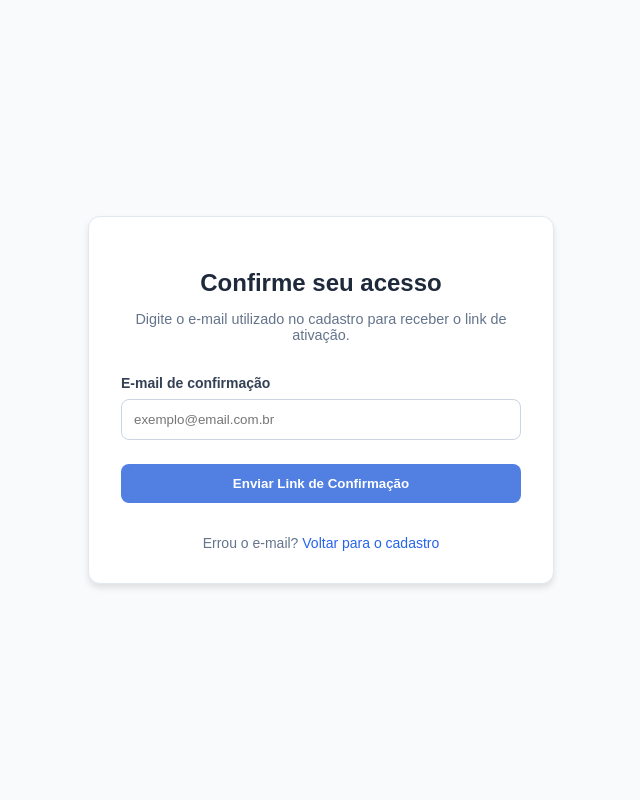
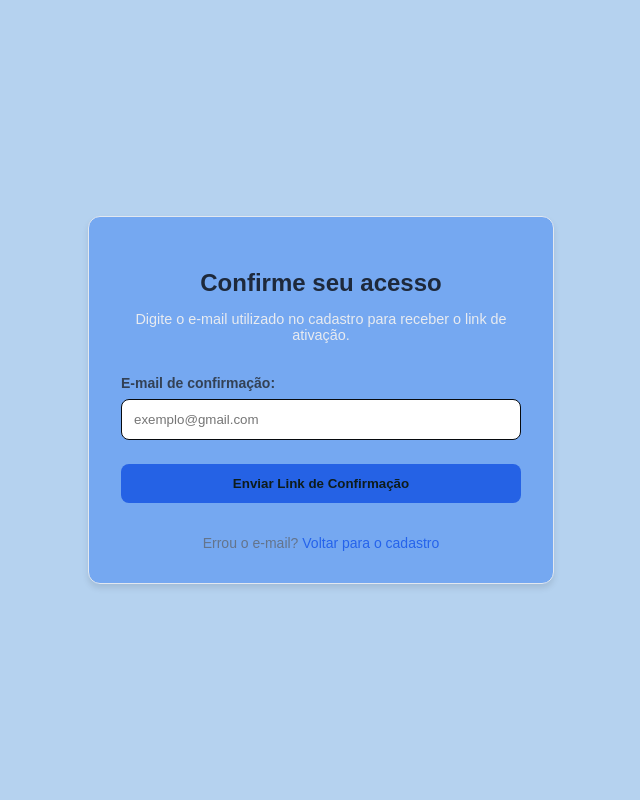
Before and after one commit to EricPUCPR/Bazar-Online, a PHP site: page / in a window 1280 px wide. Shown: the whole page, without its empty margins (319-959 px from the left). Run offline with PHP 8.4, Linux system fonts and the light colour scheme.

Commit message:
pagina confirmacao cadastro email

```diff
--- a/telas/cadastro_email/index.php
+++ b/telas/cadastro_email/index.php
@@ -1,106 +1,11 @@
+<?php
+?>
 <!DOCTYPE html>
 <html lang="pt-br">
 <head>
     <meta charset="UTF-8">
-    <meta name="viewport" content="width=device-width, initial-scale=1.0">
-    <title>Confirmar Identidade - CSS Puro</title>
-
-    <style>
-        body {
-            font-family: Arial, sans-serif;
-            background-color: #f8fafc;
-            display: flex;
-            align-items: center;
-            justify-content: center;
-            min-height: 100vh;
-            margin: 0;
-        }
-
-        .card {
-            background-color: #ffffff;
-            max-width: 400px;
-            width: 90%;
-            padding: 2rem;
-            border-radius: 12px;
-            box-shadow: 0 4px 6px rgba(0, 0, 0, 0.1);
-            border: 1px solid #e2e8f0;
-            text-align: center;
-        }
-
-        h2 {
-            color: #1e293b;
-            margin-bottom: 0.5rem;
-        }
-
-        p {
-            color: #64748b;
-            font-size: 0.9rem;
-            margin-bottom: 2rem;
-        }
-
-        .input-group {
-            text-align: left;
-            margin-bottom: 1.5rem;
-        }
-
-        label {
-            display: block;
-            font-size: 0.875rem;
-            font-weight: 600;
-            color: #334155;
-            margin-bottom: 0.5rem;
-        }
-
-        input[type="email"] {
-            width: 100%;
-            padding: 0.75rem;
-            border: 1px solid #cbd5e1;
-            border-radius: 8px;
-            box-sizing: border-box; /
-            outline: none;
-            transition: border-color 0.2s;
-        }
-
-        input[type="email"]:focus {
-            border-color: #2563eb;
-            ring: 2px solid #bfdbfe;
-        }
-
-        button {
-            width: 100%;
-            background-color: #517fe2ff;
-            color: white;
-            padding: 0.75rem;
-            border: none;
-            border-radius: 8px;
-            font-weight: 600;
-            cursor: pointer;
-            transition: background-color 0.2s;
-        }
-
-        button:hover {
-            background-color: #1d4ed8;
-        }
-
-        button:active {
-            transform: scale(0.98);
-        }
-
-        .footer-link {
-            margin-top: 2rem;
-            font-size: 0.875rem;
-            color: #64748b;
-        }
-
-        .footer-link a {
-            color: #2563eb;
-            text-decoration: none;
-        }
-
-        .footer-link a:hover {
-            text-decoration: underline;
-        }
-    </style>
+    <title>Confirmar E-Mail</title>
+    <link rel="stylesheet" href="style.css">
 </head>
 <body>
 
@@ -110,8 +15,8 @@
 
         <form>
             <div class="input-group">
-                <label for="email">E-mail de confirmação</label>
-                <input type="email" id="email" required placeholder="exemplo@email.com.br">
+                <label for="email">E-mail de confirmação:</label>
+                <input type="email" id="email" required placeholder="exemplo@gmail.com">
             </div>
 
             <button type="submit">Enviar Link de Confirmação</button>
--- /dev/null
+++ b/telas/cadastro_email/style.css
@@ -0,0 +1,92 @@
+        body {
+            font-family: Arial, sans-serif;
+            background-color: #b5d2ef;
+            display: flex;
+            align-items: center;
+            justify-content: center;
+            min-height: 100vh;
+            margin: 0;
+        }
+
+        .card {
+            background-color: #75a8f1;
+            max-width: 400px;
+            width: 90%;
+            padding: 2rem;
+            border-radius: 12px;
+            box-shadow: 0 4px 6px rgba(0, 0, 0, 0.1);
+            border: 1px solid #e2e8f0;
+            text-align: center;
+        }
+
+        h2 {
+            color: #1e293b;
+            margin-bottom: 0.5rem;
+        }
+
+        p {
+            color: #e8ebf0;
+            font-size: 0.9rem;
+            margin-bottom: 2rem;
+        }
+
+        .input-group {
+            text-align: left;
+            margin-bottom: 1.5rem;
+        }
+
+        label {
+            display: block;
+            font-size: 0.875rem;
+            font-weight: 600;
+            color: #334155;
+            margin-bottom: 0.5rem;
+        }
+
+        input[type="email"] {
+            width: 100%;
+            padding: 0.75rem;
+            border: 1px solid #070a0e;
+            border-radius: 8px;
+            box-sizing: border-box;
+            transition: border-color 0.2s;
+        }
+
+        input[type="email"]:focus {
+            border-color: #2563eb;
+        }
+
+        button {
+            width: 100%;
+            background-color: #2562e5ff;
+            color: rgb(14, 28, 27);
+            padding: 0.75rem;
+            border: none;
+            border-radius: 8px;
+            font-weight: 600;
+            cursor: pointer;
+            transition: background-color 0.2s;
+        }
+
+        button:hover {
+            background-color: #1d4ed8;
+        }
+
+        button:active {
+            transform: scale(0.98);
+        }
+
+        .footer-link {
+            margin-top: 2rem;
+            font-size: 0.875rem;
+            color: #64748b;
+        }
+
+        .footer-link a {
+            color: #2563eb;
+            text-decoration: none;
+        }
+
+        .footer-link a:hover {
+            text-decoration: underline;
+        }
```
